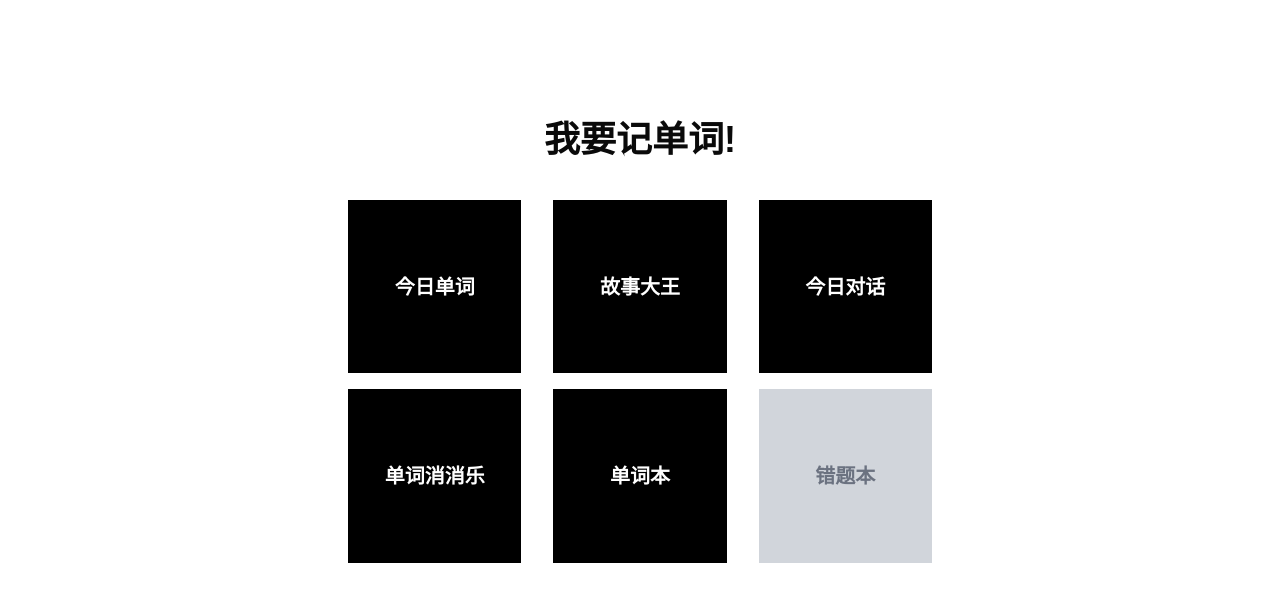
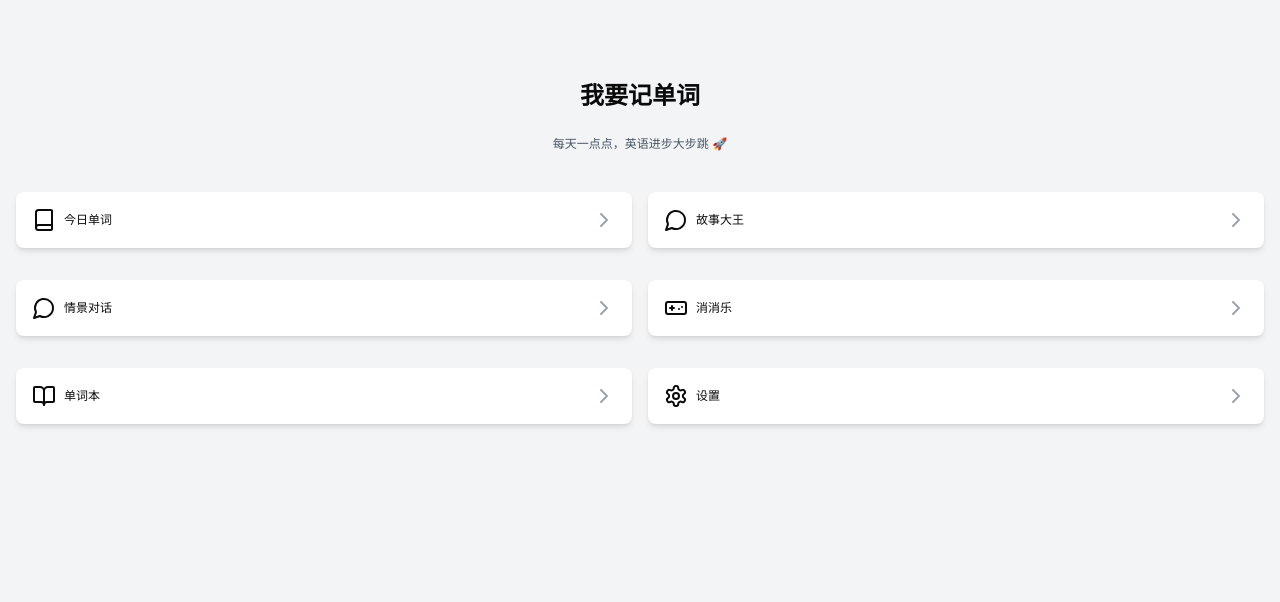
Before and after one commit to a1667834841/memorize_words, a Next.js app: page / in a window 1280 px wide. Shown: the top 602 px of the page. Built offline with nearby package versions, Linux system fonts and the light colour scheme.

Commit message:
首页、对话页样式调整

```diff
--- a/app/api/speech-token/route.ts
+++ b/app/api/speech-token/route.ts
@@ -1,3 +1,4 @@
+import { randomUUID } from 'crypto';
 import { NextResponse } from 'next/server';
 
 export async function GET() {
@@ -24,6 +25,7 @@ export async function GET() {
 
     if (response.ok) {
       const token = await response.text();
+      // const token = randomUUID();
       return NextResponse.json({ token: token, region: speechRegion });
     } else {
       return NextResponse.json({ error: 'Failed to retrieve token' }, { status: response.status });
--- a/components/app-router.tsx
+++ b/components/app-router.tsx
@@ -1,6 +1,8 @@
 "use client"
 
 import { useState, useEffect } from 'react'
+import { motion, AnimatePresence } from 'framer-motion'
+import { ChevronRight, Settings, Home as HomeIcon, Book, MessageCircle, BookOpen, Gamepad } from 'lucide-react'
 import Home from '@/app/home'
 import { WordMatchingGameComponent } from '@/components/word-matching-game'
 import { DailyVocabularyComponent } from '@/components/daily-vocabulary'
@@ -37,7 +39,7 @@ export const saveCache = () => {
   }
 }
 
-// 申明game类型
+// 修改 Page 类型
 export type Page = {
   name: string
   route: string
@@ -45,22 +47,23 @@ export type Page = {
   display: boolean,
   description?: string
   component: React.ComponentType<any> | null,
+  icon: React.ReactNode,
   hasBackButton?: boolean,
   hasNextButton?: boolean
-
 }
 
+// 更新 pages 数组
 export const pages: Page[] = [
-  { name: "首页", route: 'home', enable: true, display:false, description: "首页" ,component: Home,hasBackButton:false,hasNextButton:false},
-  { name: "今日单词", route: 'dailyVocabulary', enable: true,display:true, description: "查看今日单词进行学习" ,component: DailyVocabularyComponent,hasBackButton:true,hasNextButton:true},
-  { name: "故事大王", route: 'memoryGame', enable: true, display:true, description: "ai根据今日单词生成故事" ,component: MemoryMasterComponent,hasBackButton:true,hasNextButton:false},
-  {name:"今日对话",route:"todayDialog",enable:true,display:true,description:"与超自然ai对话",component:TodayDialogComponent,hasBackButton:false,hasNextButton:false},
-  { name: "单词消消乐", route: 'wordMatchingGame', enable: true, display:true, description: "通过匹配单词和释义来得分" ,component: WordMatchingGameComponent ,hasBackButton:true,hasNextButton:false},
-  { name: "单词本", route: 'vocabularyBook', enable: true,display:true, description: "查看单词本" ,component: VocabularyBookComponent,hasBackButton:true,hasNextButton:false},
-  { name: "错题本", route: 'errorBook', enable: false, display:true, description: "敬请期待" ,component: null},
+  { name: "首页", route: 'home', enable: true, display:false, description: "首页", component: Home, icon: <HomeIcon />, hasBackButton: false, hasNextButton: false },
+  { name: "今日单词", route: 'dailyVocabulary', enable: true, display:true, description: "查看今日单词进行学习", component: DailyVocabularyComponent, icon: <Book />, hasBackButton: true, hasNextButton: true },
+  { name: "故事大王", route: 'memoryGame', enable: true, display:true, description: "ai根据今日单词生成故事", component: MemoryMasterComponent, icon: <MessageCircle />, hasBackButton: true, hasNextButton: false },
+  { name: "情景对话", route: "todayDialog", enable: true, display:true, description: "与超自然ai对话", component: TodayDialogComponent, icon: <MessageCircle />, hasBackButton: true, hasNextButton: false },
+  { name: "消消乐", route: 'wordMatchingGame', enable: true, display:true, description: "通过匹配单词和释义来得分", component: WordMatchingGameComponent, icon: <Gamepad />, hasBackButton: true, hasNextButton: false },
+  { name: "单词本", route: 'vocabularyBook', enable: true, display:true, description: "查看单词本", component: VocabularyBookComponent, icon: <BookOpen />, hasBackButton: true, hasNextButton: false },
+  { name: "设置", route: 'settings', enable: true, display:true, description: "应用设置", component: null, icon: <Settings />, hasBackButton: true, hasNextButton: false },
 ]
 
-// 定义页面类
+// 修改 AppRouter 组件
 export function AppRouter() {
   const [currentPage, setCurrentPage] = useState<Page>(pages[0])
   const [isLoading, setIsLoading] = useState(true)
@@ -70,45 +73,74 @@ export function AppRouter() {
     setIsLoading(false)
   }, [])
 
-  // 页面切换函数
   const navigateTo = (page: Page) => {
     if(!page.enable) return
     setCurrentPage(page)
   }
 
-  // 返回首页函数
-  const goHome = () => {
-    setCurrentPage(pages[0])
-  }
-
-  // 渲染当前页面
   const renderPage = () => {
-
     if (isLoading) {
       return (
         <div className="flex justify-center items-center h-screen">
-        <svg className="animate-spin h-10 w-10 text-gray-500" xmlns="http://www.w3.org/2000/svg" fill="none" viewBox="0 0 24 24">
-          <circle className="opacity-25" cx="12" cy="12" r="10" stroke="currentColor" strokeWidth="4"></circle>
-          <path className="opacity-75" fill="currentColor" d="M4 12a8 8 0 018-8V0C5.373 0 0 5.373 0 12h4zm2 5.291A7.962 7.962 0 014 12H0c0 3.042 1.135 5.824 3 7.938l3-2.647z"></path>
-        </svg>
+          <motion.div
+            animate={{ rotate: 360 }}
+            transition={{ duration: 1, repeat: Infinity, ease: "linear" }}
+          >
+            <Settings className="w-10 h-10 text-gray-500" />
+          </motion.div>
           <span className="ml-3 text-lg">加载中...</span>
         </div>
       )
     }
+
     if (currentPage.route === 'home') {
-      return <Home navigateTo={navigateTo} />
-    } else if (currentPage != null && currentPage.component != null) {
+      return (
+        <motion.div
+          initial={{ opacity: 0, y: 20 }}
+          animate={{ opacity: 1, y: 0 }}
+          exit={{ opacity: 0, y: -20 }}
+          transition={{ duration: 0.3 }}
+          className="p-4 min-h-screen pt-20"
+        >
+          <h1 className="text-2xl font-bold mb-6 text-center justify-center items-center">我要记单词</h1>
+          <p className="text-xs text-gray-600 text-center mb-6">每天一点点，英语进步大步跳 🚀</p>
+          <div className="grid grid-cols-2 gap-4 mt-5 ">
+            {pages.filter(page => page.display).map((page) => (
+              <motion.div
+                key={page.route}
+                whileHover={{ backgroundColor: '#f0f0f0' }}
+                whileTap={{ scale: 0.95 }}
+                className="bg-white p-4 mt-4 rounded-lg shadow-md flex items-center justify-between cursor-pointer text-xs xs:text-md"
+                onClick={() => navigateTo(page)}
+              >
+                <div className="flex items-center">
+                  {page.icon}
+                  <span className="ml-2">{page.name}</span>
+                </div>
+                <ChevronRight className="text-gray-400" />
+              </motion.div>
+            ))}
+          </div>
+        </motion.div>
+      )
+    } else if (currentPage.component) {
       const PageComponent = currentPage.component
       return (
-        <div className="relative">
+        <motion.div
+          initial={{ opacity: 0, x: 20 }}
+          animate={{ opacity: 1, x: 0 }}
+          exit={{ opacity: 0, x: -20 }}
+          transition={{ duration: 0.3 }}
+          className="relative"
+        >
           {currentPage.hasBackButton &&
             <BackButton page={pages[0]} navigateTo={navigateTo} />
           }
           <PageComponent navigateTo={navigateTo} />
           {currentPage.hasNextButton &&
-          <NextButton page={pages.indexOf(currentPage) == pages.length - 1 ? currentPage: pages[pages.indexOf(currentPage)+1] } navigateTo={navigateTo} />
+            <NextButton page={pages[pages.indexOf(currentPage) + 1]} navigateTo={navigateTo} />
           }
-        </div>
+        </motion.div>
       )
     } else {
       return <div>404</div>
@@ -116,8 +148,10 @@ export function AppRouter() {
   }
 
   return (
-    <div>
+    <div className=" mx-auto bg-gray-100 min-h-screen  items-center justify-center">
+      <AnimatePresence mode="wait">
         {renderPage()}
+      </AnimatePresence>
     </div>
   )
 }
--- a/package.json
+++ b/package.json
@@ -27,7 +27,7 @@
     "ai": "^3.4.8",
     "class-variance-authority": "^0.7.0",
     "clsx": "^2.1.1",
-    "framer-motion": "^11.9.0",
+    "framer-motion": "^11.11.4",
     "langchain": "^0.3.2",
     "lucide-react": "^0.446.0",
     "microsoft-cognitiveservices-speech-sdk": "^1.40.0",
--- a/tailwind.config.ts
+++ b/tailwind.config.ts
@@ -8,6 +8,14 @@ const config: Config = {
     "./app/**/*.{js,ts,jsx,tsx,mdx}",
   ],
   theme: {
+	screens: {
+		xs: '480px',
+		sm: '640px',
+		md: '768px',
+		lg: '1024px',
+		xl: '1280px',
+		'2xl': '1536px',
+	},
   	extend: {
   		colors: {
   			background: 'hsl(var(--background))',
```
Also changed, not shown: components/today-dialog.tsx (+60 -35 lines), 1 other file (tests, documents, lock files or other folders). Lines whose indentation alone changed are shown as unchanged.
